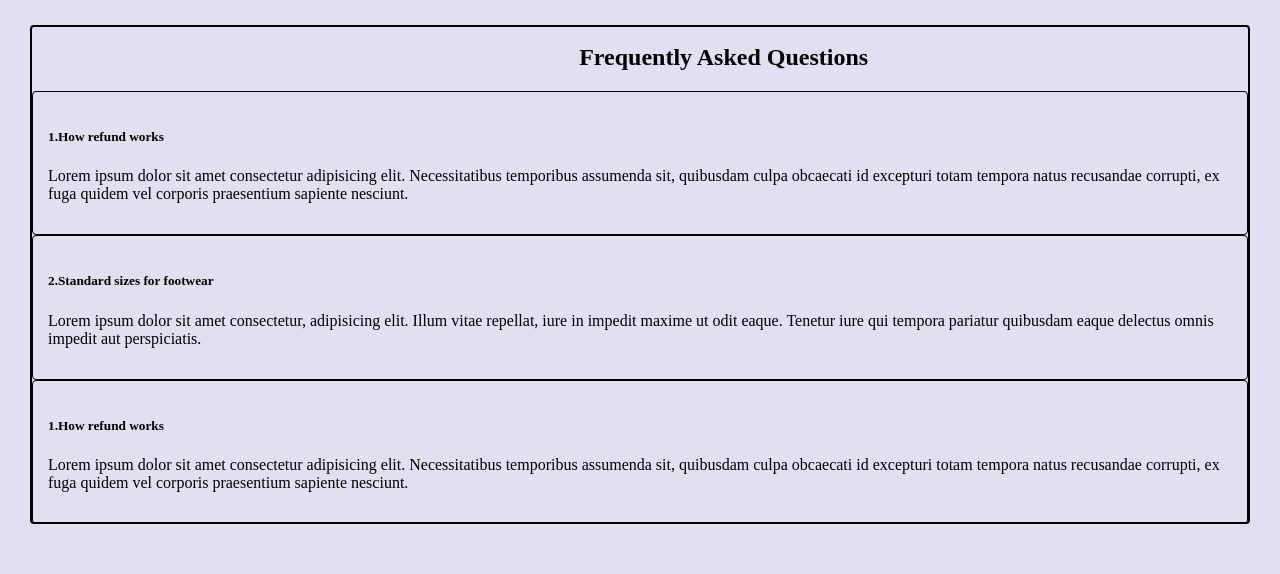
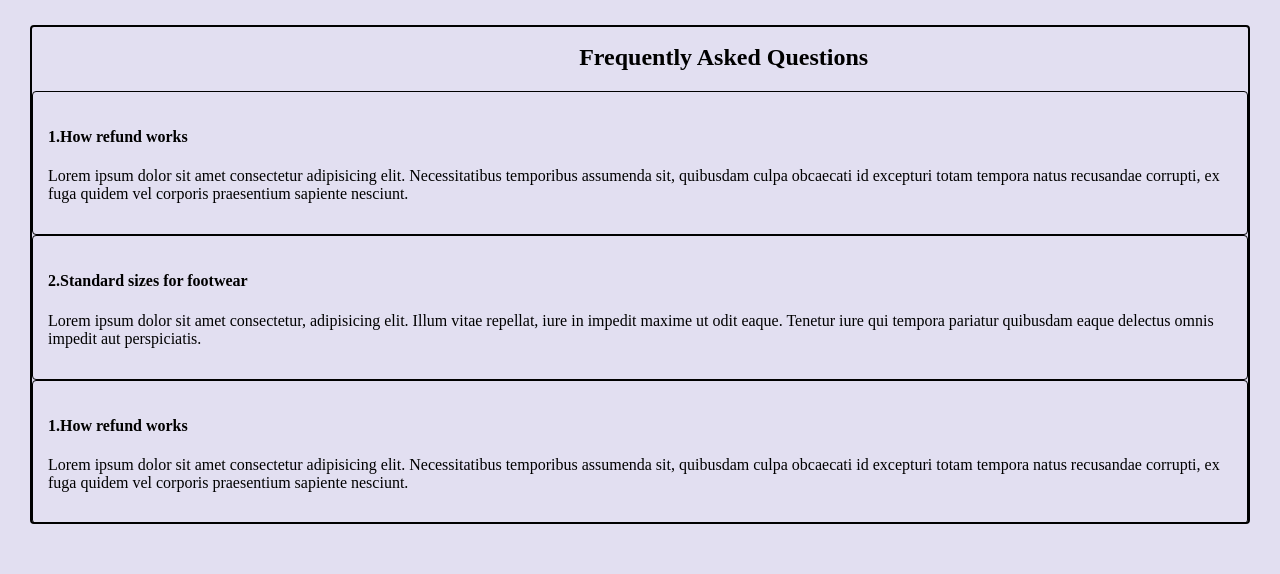
Before and after one commit to MrBeast07/Ecommerce, a plain HTML site: page index.html in a window 1280 px wide. Shown: the part 3380-3954 px from the top of the page. Drawn offline with Linux system fonts and the light colour scheme.

Commit message:
Update index.html

```diff
--- a/index.html
+++ b/index.html
@@ -176,12 +176,12 @@
 
       <div class="final">
         <h2>Frequently Asked Questions</h2>
-        <div class="finem"><h5>1.How refund works</h5>
+        <div class="finem"><h4>1.How refund works</h4>
         <p>Lorem ipsum dolor sit amet consectetur adipisicing elit. Necessitatibus temporibus assumenda sit, quibusdam culpa obcaecati id excepturi totam tempora natus recusandae corrupti, ex fuga quidem vel corporis praesentium sapiente nesciunt.</p></div>
 
-            <div class="finem"><h5>2.Standard sizes for footwear</h5>
+            <div class="finem"><h4>2.Standard sizes for footwear</h4>
             <p>Lorem ipsum dolor sit amet consectetur, adipisicing elit. Illum vitae repellat, iure in impedit maxime ut odit eaque. Tenetur iure qui tempora pariatur quibusdam eaque delectus omnis impedit aut perspiciatis.</p></div>
-            <div class="finem"><h5>1.How refund works</h5>
+            <div class="finem"><h4>1.How refund works</h4>
                 <p>Lorem ipsum dolor sit amet consectetur adipisicing elit. Necessitatibus temporibus assumenda sit, quibusdam culpa obcaecati id excepturi totam tempora natus recusandae corrupti, ex fuga quidem vel corporis praesentium sapiente nesciunt.</p></div>
 
     </div>
```
